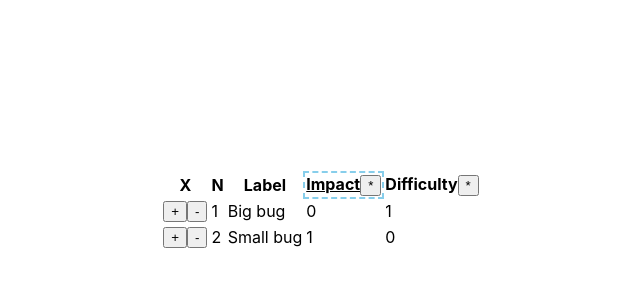
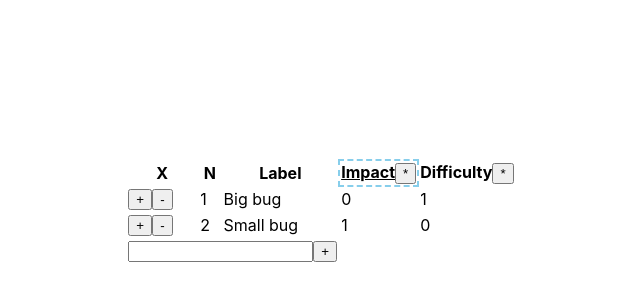
Before and after one commit to cronon/priority-table, a Next.js app: page / in a window 1280 px wide. Shown: the part 188-488 px from the top of the page, without its empty margins (319-959 px from the left). Built offline with nearby package versions, Linux system fonts and the light colour scheme.

Commit message:
add new row

```diff
--- a/components/priority-table.tsx
+++ b/components/priority-table.tsx
@@ -1,4 +1,4 @@
-import {useState} from 'react';
+import React, {useState} from 'react';
 import s from './priority-table.module.css';
 
 type RowId = string;
@@ -23,7 +23,7 @@ const priorities: Priority[] = [
     {id: 'p2', name: 'Difficulty'}
 ]
 
-const rows: Row[] = [
+const initialRows: Row[] = [
     {id: 'r1', label: 'Big bug'},
     {id: 'r2', label: 'Small bug'},
 ]
@@ -37,6 +37,7 @@ const initial_rows_priorities: Row_Priority[] = [
 
 
 function PriorityTable() {
+    const [rows, setRows] = useState<Row[]>(initialRows);
     const [rows_priorities, setRows_priorities] = useState<Row_Priority[]>(initial_rows_priorities);
     const [currentPriorityId, setCurrentPriorityId] = useState<PriorityId>('p1');
 
@@ -79,6 +80,25 @@ function PriorityTable() {
             updateOrder(rowId, delta);
         }
     }
+    const addRow = (newLabel: string) => {
+        const newRowId = 'r'+Date.now();
+        const newRow: Row = {id: newRowId, label: newLabel};
+
+        const newRPs: Row_Priority[] = priorities.map(p => {
+            const lastRank = rows.length;
+            return {id: 'rp'+newRowId+p.id, rowId: newRowId, priorityId: p.id, rank: lastRank}
+        });
+        setRows(rows.concat(newRow));
+        setRows_priorities(rows_priorities.concat(newRPs))
+    }
+    const inputChange = (e: React.ChangeEvent<HTMLInputElement>) => {
+        const newRowLabel = e.target.value;
+        e.target.value = '';
+        addRow(newRowLabel);
+    }
+    const addRowClick = (e: React.MouseEvent<HTMLButtonElement, MouseEvent>) => {
+        // document
+    }
     return <table>
         <thead>
             <tr>
@@ -102,7 +122,7 @@ function PriorityTable() {
                     if (rank) return rank;
                     else throw Error(`Cant find an row_priority for rowId=${row.id} and priorityId=${p.id} `)
                 })
-                const ranksTds = ranks.map(r => <td key={r.id}>{r.rank}</td>);
+                const ranksTds = ranks.map(rp => <td key={rp.id}>{rp.rank}</td>);
                 return <tr key={row.id}>
                     {X}
                     {N}
@@ -110,8 +130,12 @@ function PriorityTable() {
                     {ranksTds}
                 </tr>
             })}
-           <tr>
-            </tr>
+        <tr key="input-tr">
+            <td colSpan={3}>
+            <input type="text" onBlur={e => inputChange(e as any)}/>
+            <button type="button" onClick={e => addRowClick(e)}>+</button>
+            </td>
+        </tr>
         </tbody>
 
     </table>
```
